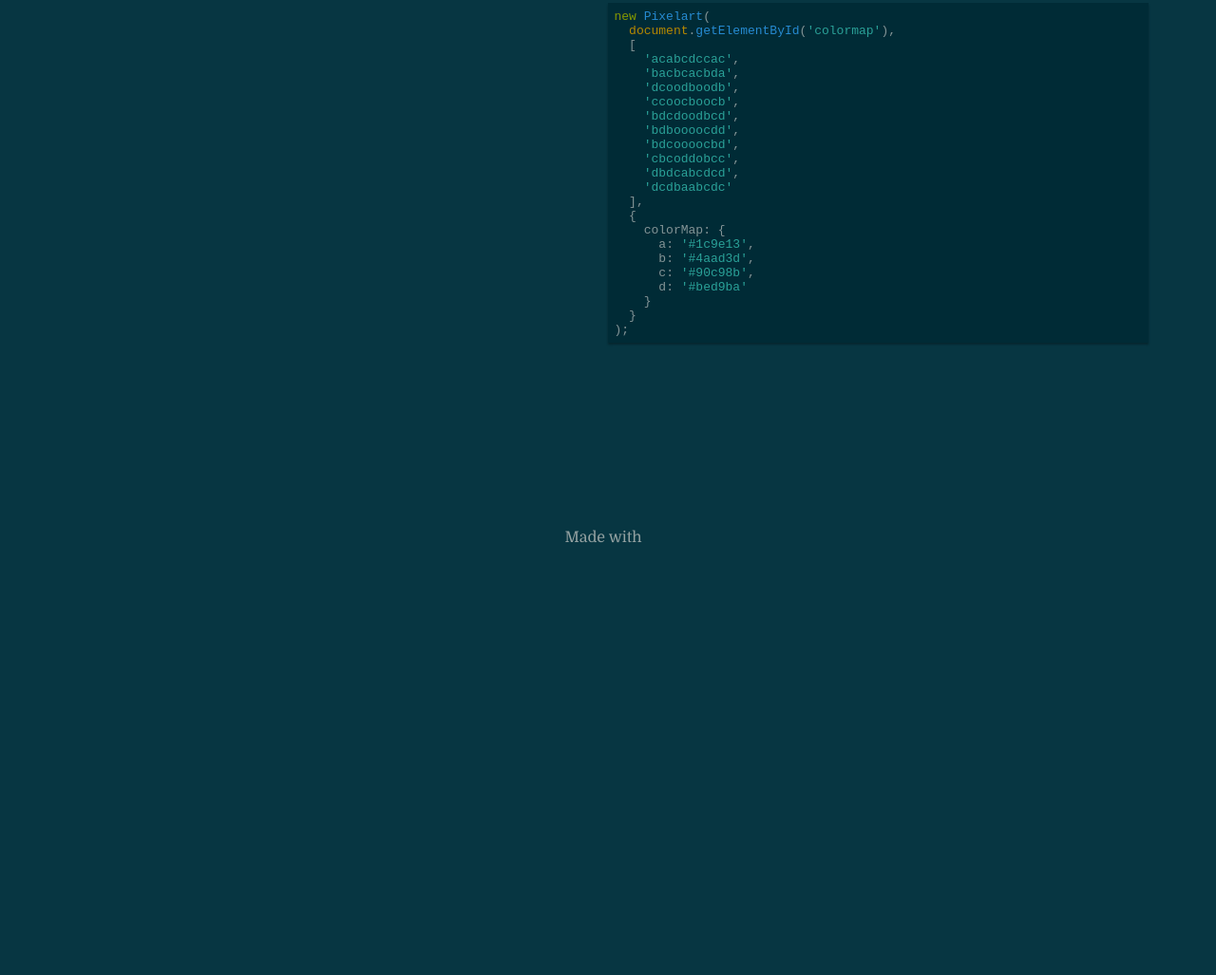
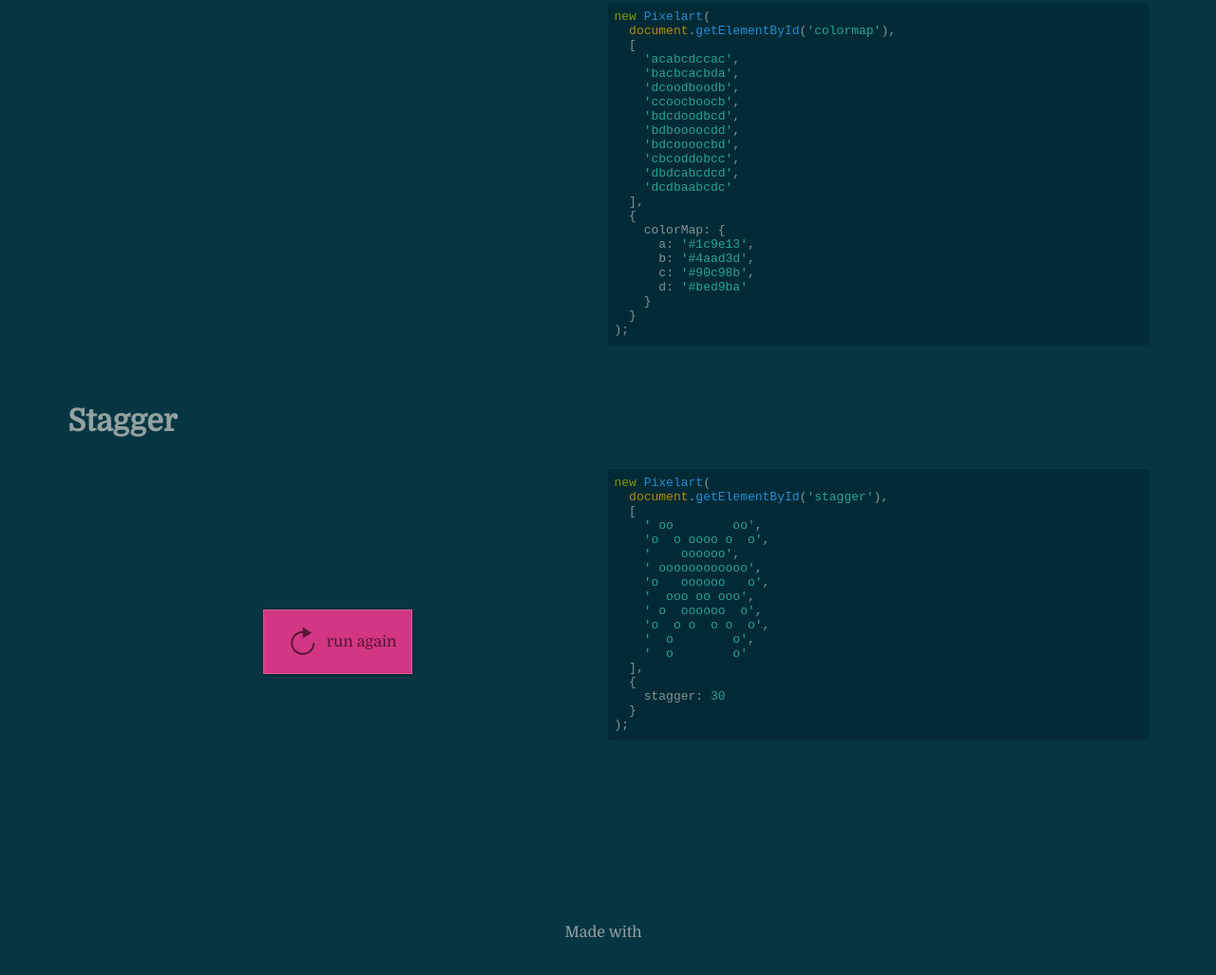
Before and after one commit to meriadec/PixelartJS, a plain HTML site: page index.html in a window 1280 px wide. Shown: the part 1006-2033 px from the top of the page at 95% size. Before the commit the page ends 1689 px from the top, so only its background shows below. Drawn offline with nearby package versions, Linux system fonts and the light colour scheme; a script that the page names is missing.

Commit message:
docs(core): update

```diff
--- a/demo.css
+++ b/demo.css
@@ -84,3 +84,29 @@
   border-bottom-color: #d33682;
   background: #002b36;
 }
+
+.nice-btn {
+  font: inherit;
+  background: #d33682;
+  color: rgba(0,0,0,.6);
+  border: 1px solid rgba(255,255,255,.2);
+  padding: .5em 1em;
+  box-shadow: rgba(0,0,0,.4) 0 1px 3px;
+  display: flex;
+  align-items: center;
+  margin: 80px auto 0 auto;
+  cursor: pointer;
+  transition: 150ms ease-out all;
+  outline: none;
+}
+
+.nice-btn:hover {
+  background: #e33682;
+}
+
+.nice-btn i {
+  font-size: 50px;
+  display: block;
+  height: 50px;
+  width: 50px;
+}
--- a/index.html
+++ b/index.html
@@ -4,6 +4,7 @@
     <title>Demo</title>
     <link rel="stylesheet" href="solarized.css">
     <link href='http://fonts.googleapis.com/css?family=Domine' rel='stylesheet' type='text/css'>
+    <link href='http://code.ionicframework.com/ionicons/2.0.1/css/ionicons.min.css' rel='stylesheet' type='text/css'>
     <link rel="stylesheet" href="demo.css">
   </head>
   <body>
@@ -93,6 +94,43 @@
       c: '#90c98b',
       d: '#bed9ba'
     }
+  }
+);
+</code></pre>
+    </div>
+
+
+
+
+   <div class="demo-title">
+     Stagger
+   </div>
+   <div class="demo">
+      <section>
+        <div id="stagger"></div>
+        <button id="staggerAgain" class="nice-btn">
+          <i class="ion-ios-refresh-empty"></i>
+          <span>
+          run again
+          </span>
+        </button>
+      </section>
+      <pre><code class="javascript">new Pixelart(
+  document.getElementById('stagger'),
+  [
+    ' oo        oo',
+    'o  o oooo o  o',
+    '    oooooo',
+    ' oooooooooooo',
+    'o   oooooo   o',
+    '  ooo oo ooo',
+    ' o  oooooo  o',
+    'o  o o  o o  o',
+    '  o        o',
+    '  o        o'
+  ],
+  {
+    stagger: 30
   }
 );
 </code></pre>
@@ -230,6 +268,33 @@
         }
       );
 
+      // Stagger
+
+      function runStagger () {
+        var stagger = document.getElementById('stagger');
+        while (stagger.firstChild) { stagger.removeChild(stagger.firstChild); }
+        new Pixelart(
+          stagger,
+          [
+            ' oo        oo',
+            'o  o oooo o  o',
+            '    oooooo',
+            ' oooooooooooo',
+            'o   oooooo   o',
+            '  ooo oo ooo',
+            ' o  oooooo  o',
+            'o  o o  o o  o',
+            '  o        o',
+            '  o        o'
+          ],
+          {
+            stagger: 30
+          }
+        );
+      }
+      runStagger();
+      document.getElementById('staggerAgain').onclick = runStagger;
+
     </script>
   </body>
 </html>
```
